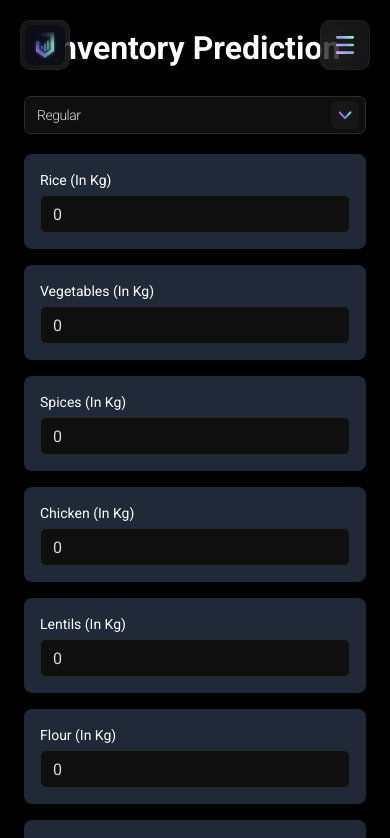
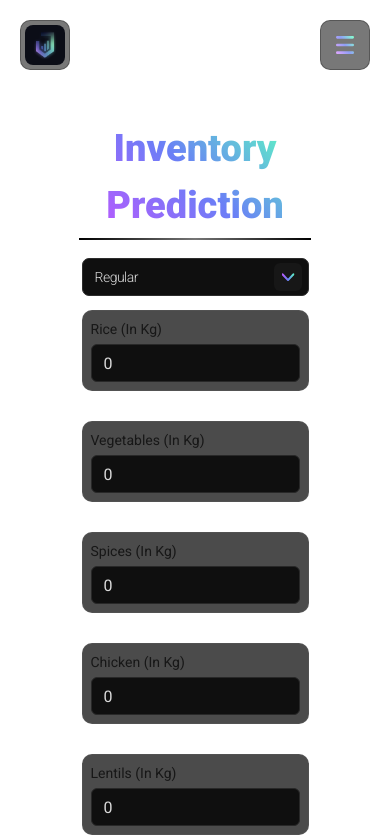
Before and after one commit to AnmolPlayzz/avinya, a Next.js app in the folder frontend/: page /inventory in a window 390 px wide. Shown: the top 838 px of the page. Built offline with nearby package versions, Linux system fonts and the light colour scheme.

Commit message:
Refactor InventoryPage layout and styles to improve UI structure, enhance readability, and ensure responsive design

```diff
--- a/frontend/app/inventory/InventoryPage.module.css
+++ b/frontend/app/inventory/InventoryPage.module.css
@@ -1,45 +1,47 @@
-/* InventoryPage.module.css */
+.main {
+  padding: 120px 50px;
+  width: 100%;
+  display: flex;
+  align-items: center;
+  flex-direction: column;
+  box-sizing: border-box;
+  .head {
+      font-size: 38px;
+      background: -webkit-linear-gradient(45deg, rgba(195, 84, 255, 1) 8.63%, rgba(106, 127, 246, 1) 50%, rgba(92, 255, 192, 1) 86.8%);
+      -webkit-background-clip: text;
+      -webkit-text-fill-color: transparent;
+      text-align: center;
+      font-weight: 900;
+      width: fit-content;
+      position: relative;
+      margin-bottom: 24px;
+  }
+  .head::after {
+      content: "";
+      position: absolute;
+      bottom: -6px;
+      left: 50%;
+      transform: translate(-50%,0);
+      width: 80%;
+      height: 2px;
+      background : linear-gradient(90deg, rgb(0, 0, 0) 0%, rgb(117, 117, 117) 50%, rgb(0, 0, 0) 100%);
+      transition: all 0.2s ease;
+  }
+}
 
-.container {
-    min-height: 100vh;
-    background-color: black;
-    color: white;
-    padding: 1.5rem;
-  }
-
-  .heading {
-    font-size: 2rem;
-    font-weight: bold;
-    text-align: center;
-    margin-bottom: 1.5rem;
-  }
-
-  .grid {
-    display: grid;
-    gap: 1rem;
-    max-width: 80rem;
-    margin: 0 auto 1.5rem auto;
-  }
-
-  .grid1 {
-    grid-template-columns: 1fr;
-  }
-
-  .grid2 {
-    grid-template-columns: repeat(2, 1fr);
-  }
-
-  .grid3 {
-    grid-template-columns: repeat(3, 1fr);
-  }
+.menu{
+  margin-bottom: 10px;
+}
 
   .card {
     display: flex;
     flex-direction: column;
-    background-color: #1f2937;
-    padding: 1rem;
+    background: rgba(19, 19, 19, 0.76);
+    padding: 8px;
     border-radius: 0.5rem;
-    box-shadow: 0 4px 6px rgba(0, 0, 0, 0.3);
+    border: 1px solid rgba(94, 94, 94, 0.36);
+    border-radius: 10px;
+    margin-bottom: 10px;
   }
 
   .label {
@@ -74,10 +76,12 @@
   }
 
   .resultCard {
-    background-color: #374151;
-    color: white;
-    padding: 1.5rem;
+    display: flex;
+    flex-direction: column;
+    background: rgba(19, 19, 19, 0.76);
+    padding: 12px;
     border-radius: 0.5rem;
-    text-align: center;
-    box-shadow: 0 4px 6px rgba(0, 0, 0, 0.3);
+    border: 1px solid rgba(94, 94, 94, 0.36);
+    border-radius: 10px;
+    margin-bottom: 10px;
   }
--- a/frontend/app/inventory/page.tsx
+++ b/frontend/app/inventory/page.tsx
@@ -75,13 +75,10 @@ const InventoryPage = () => {
   const isTablet = typeof window !== "undefined" && window.innerWidth < 1024;
 
   return (
-    <div className={styles.container}>
-      <h1 className={styles.heading}>Inventory Prediction</h1>
-      <div
-        className={`${styles.grid} ${
-          isMobile ? styles.grid1 : isTablet ? styles.grid2 : styles.grid3
-        }`}
-      >
+    <div className={styles.main}>
+      <h1 className={styles.head}>Inventory Prediction</h1>
+      <div>
+        <div className={styles.menu}>
         <SelectMenu
           defaultValue="regular"
           options={dayTypeOptions}
@@ -90,6 +87,10 @@ const InventoryPage = () => {
             setPredictions(null);
           }}
         />
+        </div>
+      <div
+        className="grid grid-cols-1 md:grid-cols-2 lg:grid-cols-3 gap-5"
+      >
         {Object.entries(inventory).map(([item, value]) => (
           <div key={item} className={styles.card}>
             <label htmlFor={item} className={styles.label}>
@@ -103,6 +104,7 @@ const InventoryPage = () => {
             />
           </div>
         ))}
+      </div>
       </div>
 
       <div className={styles.center}>
```
